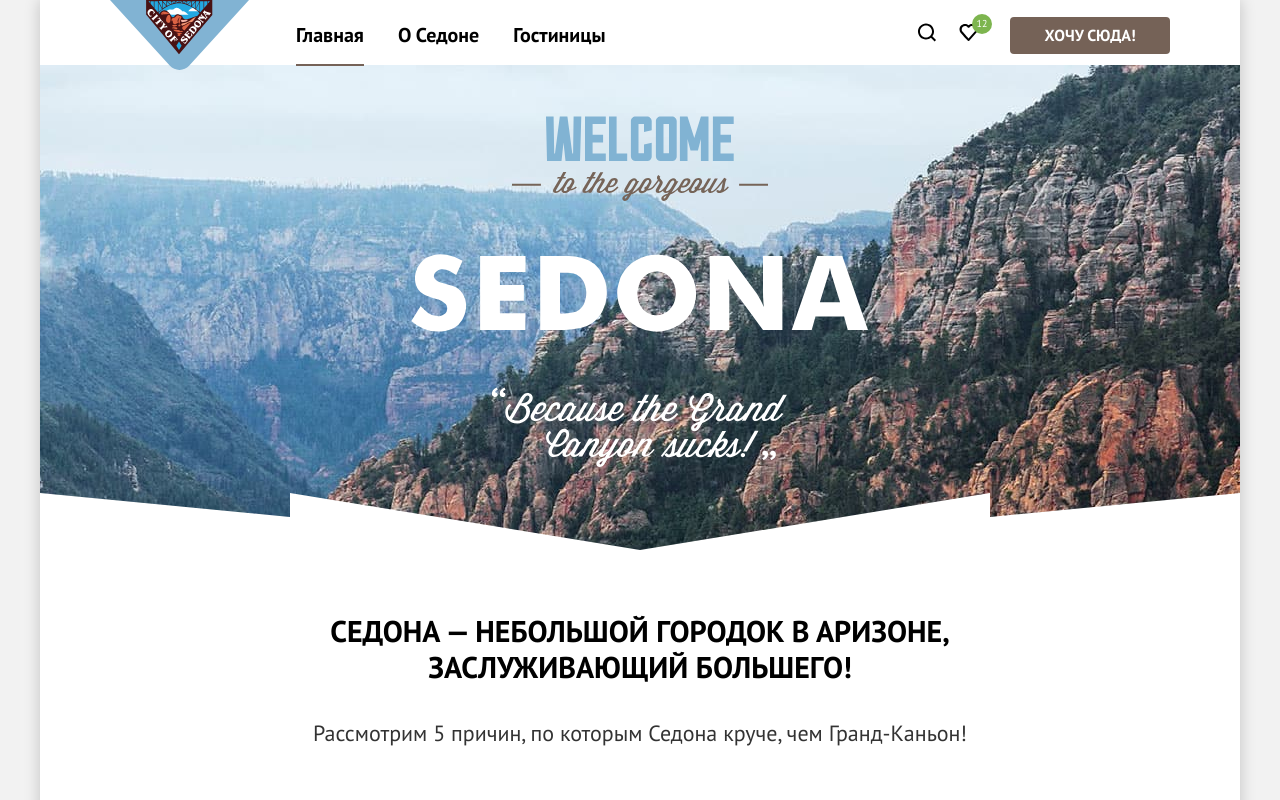
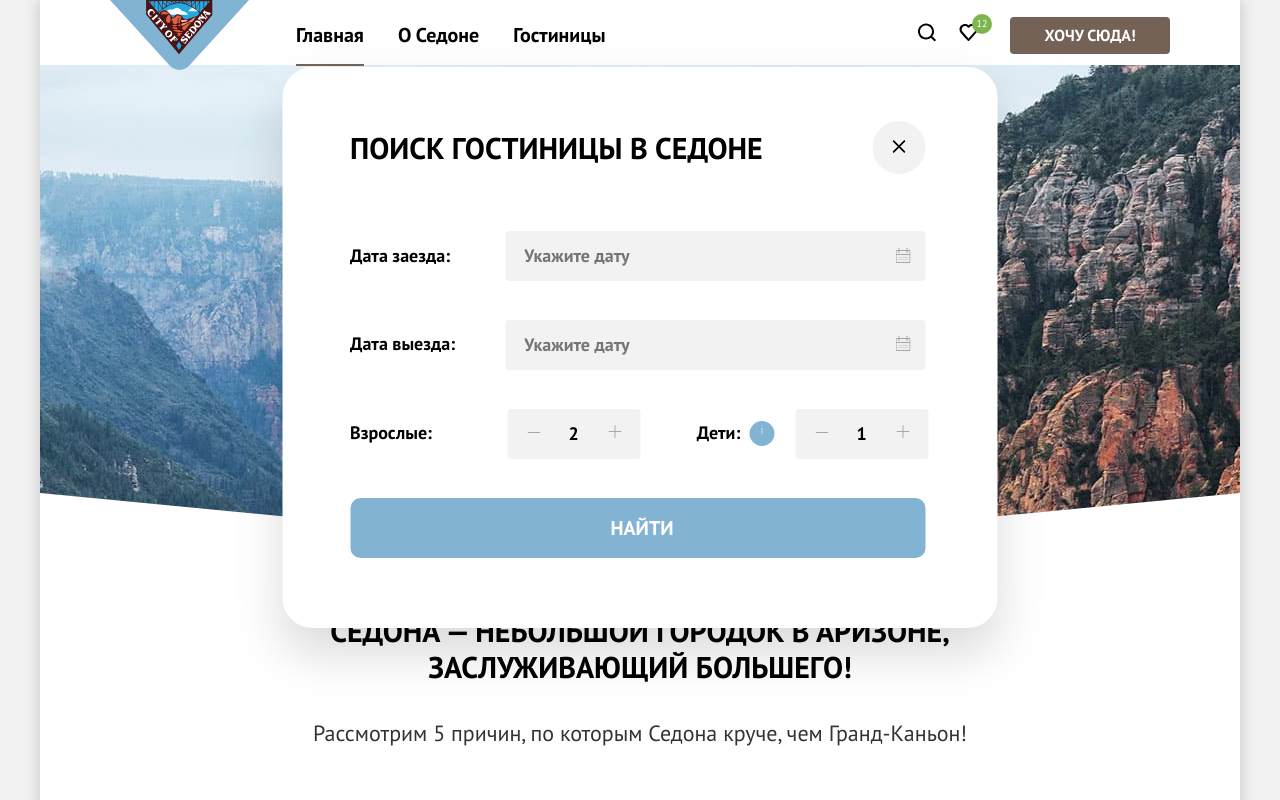
Before and after one commit to htmlacademy-htmlcss/1609703-sedona-33, a plain HTML site: page index.html in a window 1280 px wide. Shown: the top 800 px of the page. Drawn offline with Linux system fonts and the light colour scheme.

Commit message:
Правки 2

```diff
--- a/index.html
+++ b/index.html
@@ -324,7 +324,7 @@
       </footer>
 
       <!--Для появления модального окна нужно section добавить класс modal-page-active -->
-      <section class="modal-page">
+      <section class="modal-page-active">
         <div class="modal-box">
           <div class="modal-container">
             <div class="modal-header">
--- a/styles/styles.css
+++ b/styles/styles.css
@@ -1579,6 +1579,7 @@ li.footer-social-item:first-child {
 }
 
 .input-arrival-date {
+  font-family: "PT Sans", "Arial", sans-serif;
   appearance: none;
   width: 420px;
   height: 50px;
@@ -1656,6 +1657,7 @@ li.footer-social-item:first-child {
 }
 
 .input-departure-date {
+  font-family: "PT Sans", "Arial", sans-serif;
   grid-column: 2/-1;
   width: 420px;
   height: 50px;
@@ -1847,6 +1849,7 @@ li.footer-social-item:first-child {
 }
 
 .children-number {
+  font-family: "PT Sans", "Arial", sans-serif;
   width: 133px;
   height: 50px;
   border: none;
@@ -1856,7 +1859,7 @@ li.footer-social-item:first-child {
   color: #000000;
   font-weight: 700;
   font-size: 18px;
-  line-height: 2.22px;
+  line-height: 40px;
 }
 
 .adults-number[type="number"],
```
Also changed, not shown: catalog.html (+1 -1 lines).
